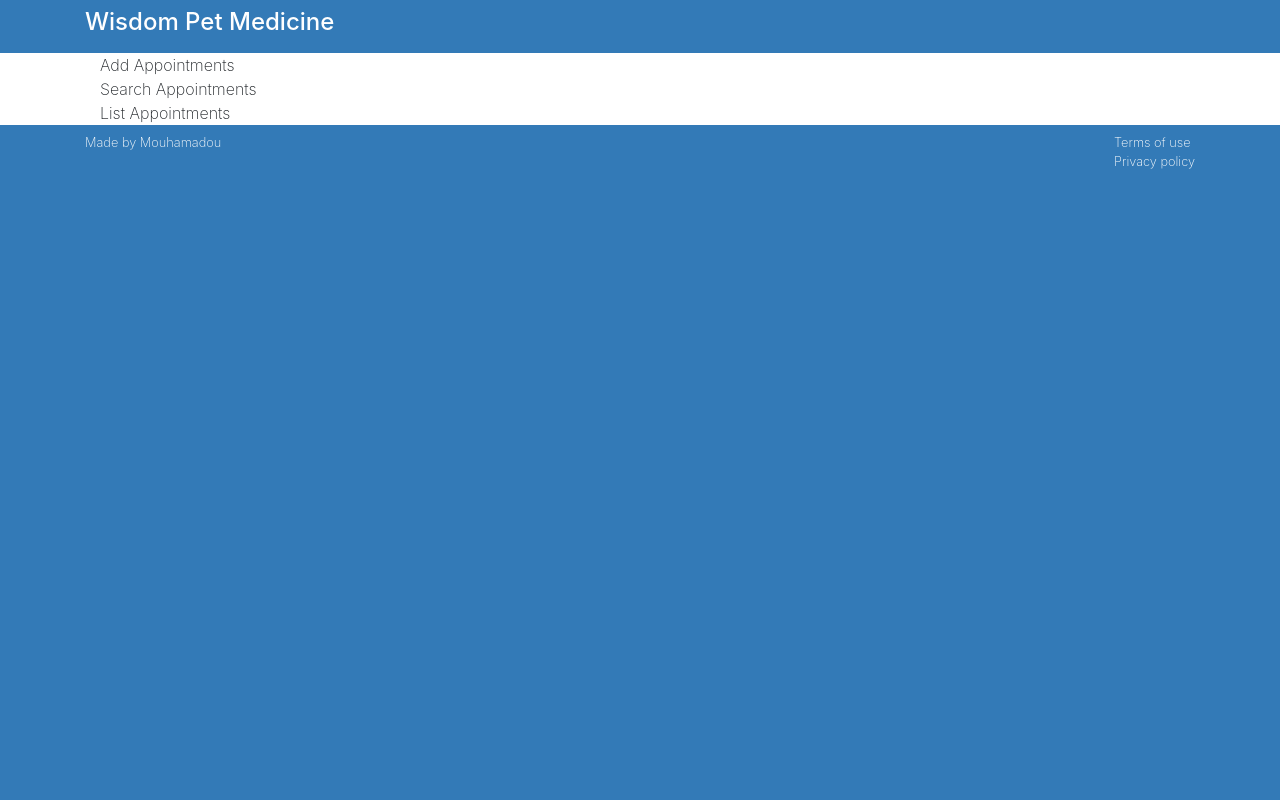
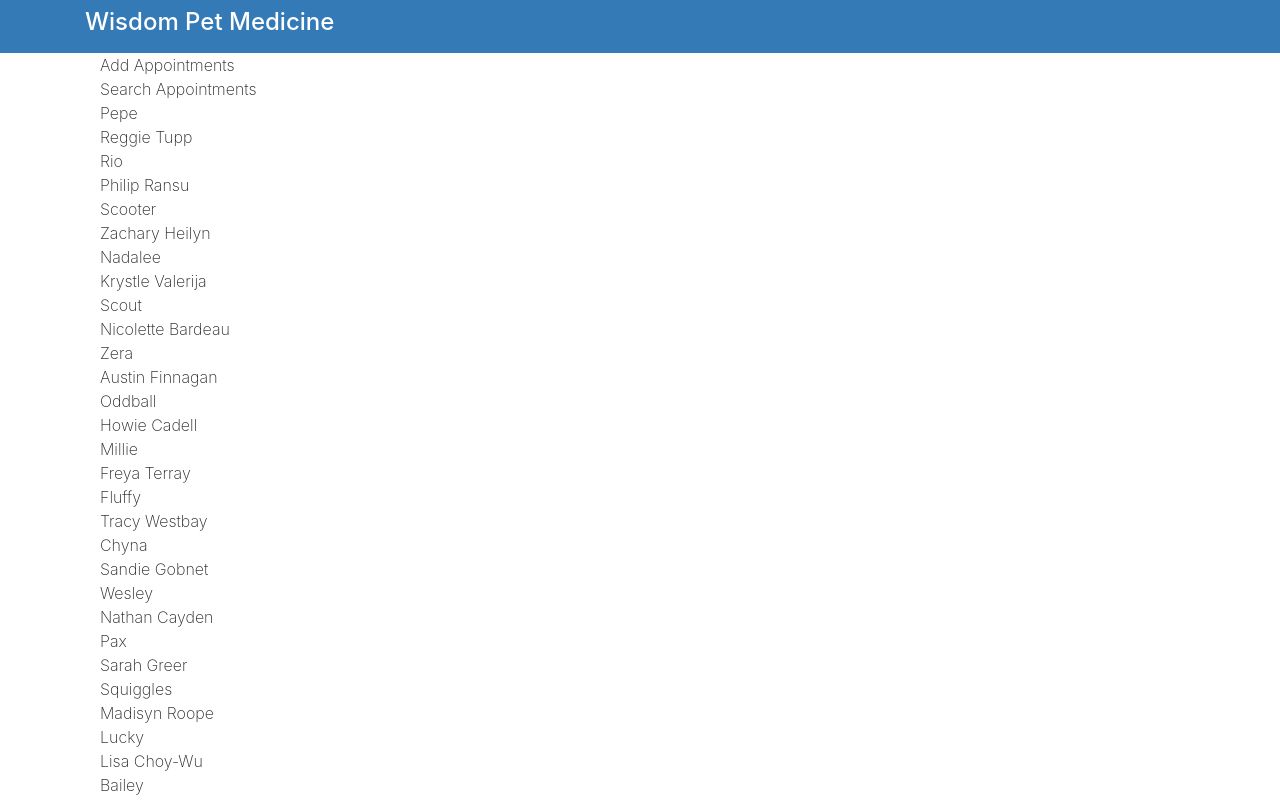
Before and after one commit to moudio/dog-appointment, a React (Create React App) app: page / in a window 1280 px wide. Shown: the top 800 px of the page. Built offline with nearby package versions, Linux system fonts and the light colour scheme.

Commit message:
pass the appointments to the ListAppointments component

```diff
--- a/src/components/App.js
+++ b/src/components/App.js
@@ -7,7 +7,9 @@ import ListAppointments from './ListAppointments';
 class App extends Component {
   constructor() {
     super();
-    this.state = {};
+    this.state = {
+      myAppointments: [],
+    };
   }
 
   componentDidMount() {
@@ -32,7 +34,7 @@ class App extends Component {
               <div className="container">
                 <AddAppointments />
                 <SearchAppointments />
-                <ListAppointments />
+                <ListAppointments appointments={this.state.myAppointments} />
               </div>
             </div>
           </div>
--- a/src/components/ListAppointments.js
+++ b/src/components/ListAppointments.js
@@ -1,7 +1,13 @@
 import React from 'react';
 
-function ListAppointments() {
-  return <div>List Appointments</div>;
+function ListAppointments({ appointments }) {
+  const listItems = appointments.map((item) => (
+    <div>
+      <div>{item.petName}</div>
+      <div>{item.ownerName}</div>
+    </div>
+  ));
+  return <div>{listItems}</div>;
 }
 
 export default ListAppointments;
```
